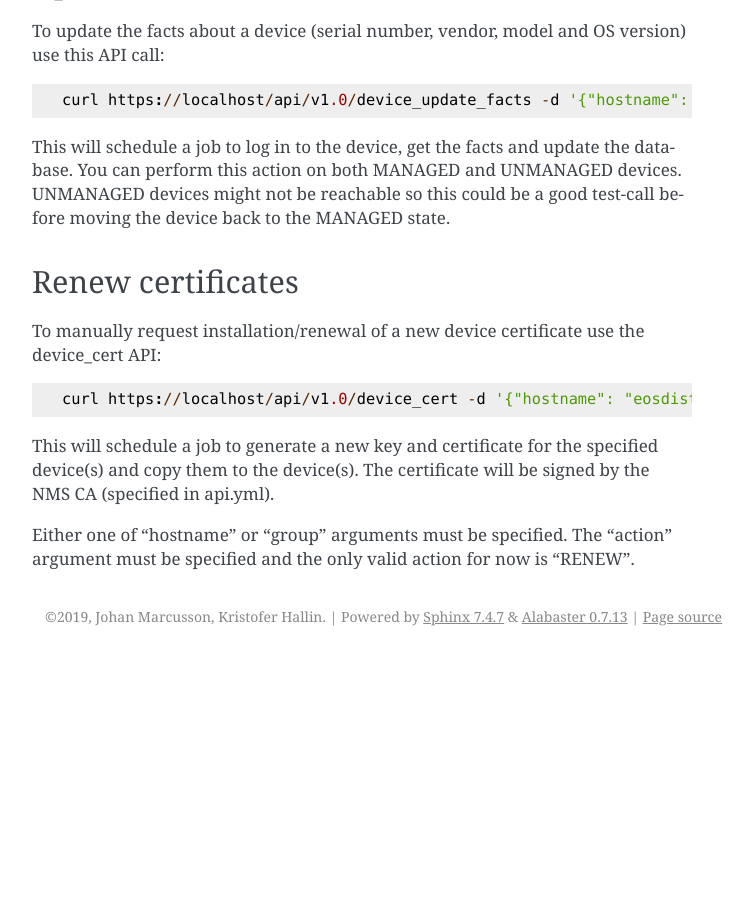
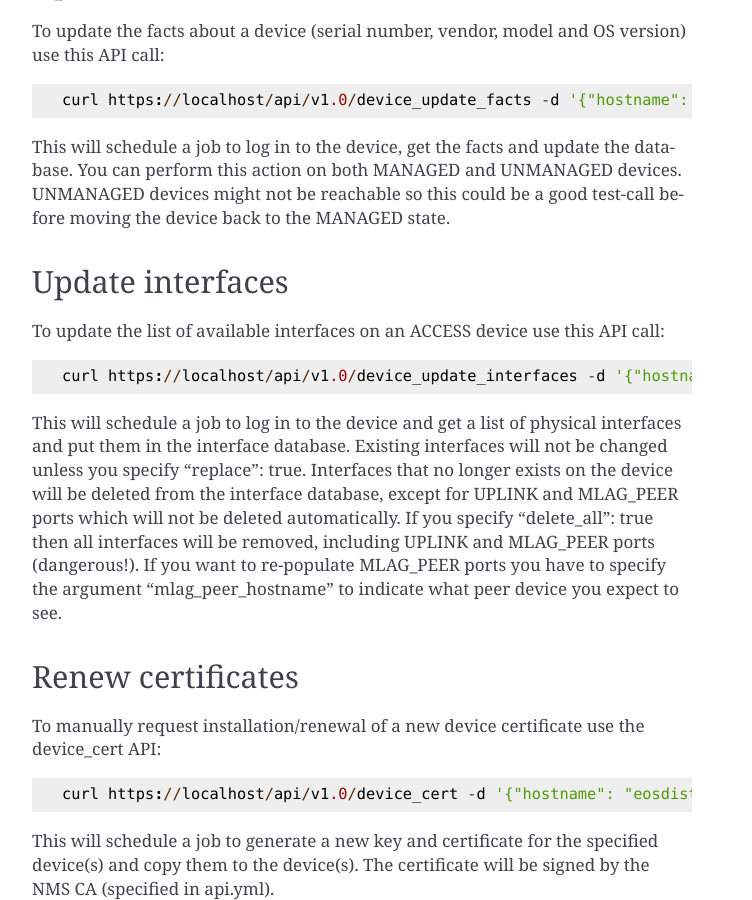
Before and after one commit to SUNET/cnaas-nms, a Sphinx documentation site: the page built from docs/apiref/devices.rst, in a window 1280 px wide and 900 px high, scrolled down 6134 px. Shown: the whole window, without its empty margins (388-1140 px from the left). Built offline with Sphinx 7.4.7, drawn with Linux system fonts in a browser that asks for light colours; before the commit the page ends 6790 px from its top, so only the background shows below that.

Commit message:
Add docs for device_update_interfaces

```diff
--- a/docs/apiref/devices.rst
+++ b/docs/apiref/devices.rst
@@ -322,6 +322,25 @@ database. You can perform this action on both MANAGED and UNMANAGED devices.
 UNMANAGED devices might not be reachable so this could be a good test-call
 before moving the device back to the MANAGED state.
 
+Update interfaces
+-----------------
+
+To update the list of available interfaces on an ACCESS device use this API call:
+
+::
+
+   curl https://localhost/api/v1.0/device_update_interfaces -d '{"hostname": "eosaccess"}' -X POST -H "Content-Type: application/json"
+
+This will schedule a job to log in to the device and get a list of physical
+interfaces and put them in the interface database. Existing interfaces will
+not be changed unless you specify "replace": true. Interfaces that no longer
+exists on the device will be deleted from the interface database,
+except for UPLINK and MLAG_PEER ports which will not be deleted automatically.
+If you specify "delete_all": true then all interfaces will be removed,
+including UPLINK and MLAG_PEER ports (dangerous!). If you want to re-populate
+MLAG_PEER ports you have to specify the argument "mlag_peer_hostname" to
+indicate what peer device you expect to see.
+
 Renew certificates
 ------------------
 
--- a/docs/apiref/interfaces.rst
+++ b/docs/apiref/interfaces.rst
@@ -57,6 +57,8 @@ The configtype field must use some of these pre-defined values:
 - ACCESS_UNTAGGED: Use a static VLAN defined by name in the data field
 - ACCESS_TAGGED: Use a static list of VLANs defined by names in the data field
 - ACCESS_UPLINK: Uplink from access switch to dist switch
+- ACCESS_DOWNLINK: Downlink from this access switch to another access switch
+- MLAG_PEER: MLAG peer interface
 
 Update interface
 ----------------
@@ -156,6 +158,8 @@ To re-enable and unset description:
 
   curl https://hostname/api/v1.0/device/eosaccess/interfaces -d '{"interfaces": {"Ethernet1": {"data": {"enabled": true, "description": null}}}}' -X PUT -H "Content-Type: application/json" -H "Authorization: Bearer $JWT_AUTH_TOKEN"
 
+If the list of interfaces does not match what currently exists on the device
+you need to run the device_update_interfaces API call (see device API).
 
 Show interface states
 ---------------------
```
